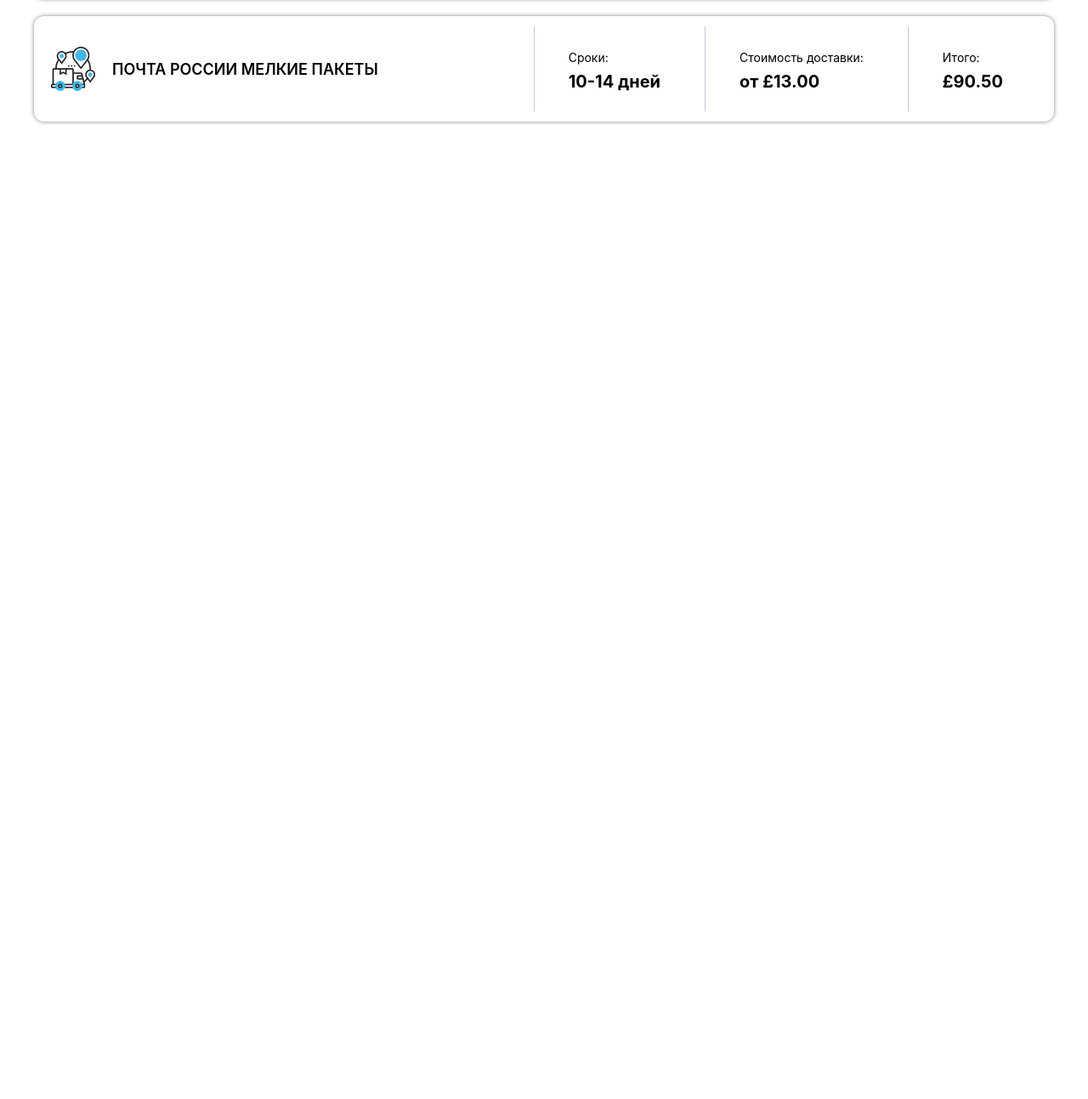
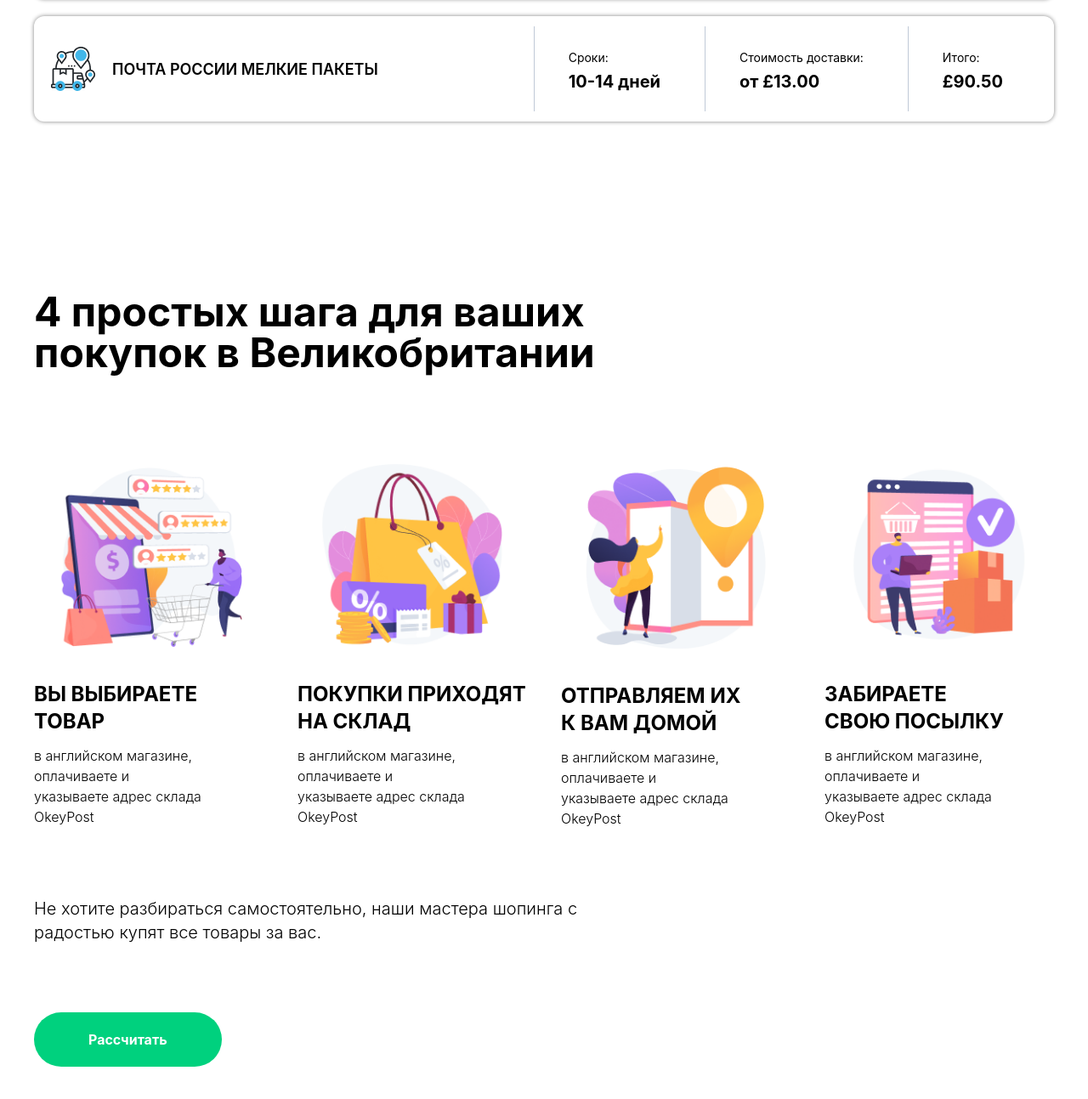
Before and after one commit to Vikingstrong/Home-Work-12, a website: page index.html in a window 1280 px wide. Shown: the part 4063-5356 px from the top of the page at 85% size. Before the commit the page ends 4306 px from the top, so only its background shows below. Drawn offline with nearby package versions, Linux system fonts and the light colour scheme; files that its build step writes are made by us from their sources.

Commit message:
Add section 7

```diff
--- a/index.html
+++ b/index.html
@@ -190,6 +190,31 @@
             </div>
         </div>
     </section>
+
+    <section class="flex flex-col gap-10 lg:gap-20 max-w-300 m-auto p-5 lg:px-0 lg:py-25 items-center lg:items-start">
+        <h2 class="text-4xl font-bold lg:text-5xl lg:w-[60%]">4 простых шага для ваших покупок в Великобритании </h2>
+        <div class="flex flex-col lg:flex-row gap-10">
+            <div class="flex flex-col gap-3 items-center lg:items-start text-center lg:text-start">
+                <img src="src/img/imgpage1/section7/icon1.png" alt="">
+                <h3 class="font-bold text-2xl">ВЫ ВЫБИРАЕТЕ <br> ТОВАР</h3>
+                <p class="font-light">в английском магазине, оплачиваете и <br> указываете адрес склада OkeyPost</p>
+            </div><div class="flex flex-col gap-3 items-center lg:items-start text-center lg:text-start">
+                <img src="src/img/imgpage1/section7/icon2.png" alt="">
+                <h3 class="font-bold text-2xl">ПОКУПКИ ПРИХОДЯТ <br> НА СКЛАД</h3>
+                <p class="font-light">в английском магазине, оплачиваете и <br> указываете адрес склада OkeyPost</p>
+            </div><div class="flex flex-col gap-3 items-center lg:items-start text-center lg:text-start">
+                <img src="src/img/imgpage1/section7/icon3.png" alt="">
+                <h3 class="font-bold text-2xl">ОТПРАВЛЯЕМ ИХ <br> К ВАМ ДОМОЙ</h3>
+                <p class="font-light">в английском магазине, оплачиваете и <br> указываете адрес склада OkeyPost</p>
+            </div><div class="flex flex-col gap-3 items-center lg:items-start text-center lg:text-start">
+                <img src="src/img/imgpage1/section7/icon4.png" alt="">
+                <h3 class="font-bold text-2xl">ЗАБИРАЕТЕ <br>СВОЮ ПОСЫЛКУ</h3>
+                <p class="font-light">в английском магазине, оплачиваете и <br> указываете адрес склада OkeyPost</p>
+            </div>
+        </div>
+        <p class="font-light text-xl text-center lg:text-start lg:w-[55%]">Не хотите разбираться самостоятельно, наши мастера шопинга с радостью купят все товары за вас.</p>
+        <button class="py-5 px-16 font-bold bg-[#00D17E] text-white rounded-4xl">Рассчитать</button>
+    </section>
 </main>
 </body>
 </html>
```
Also changed, not shown: src/img/imgpage1/section7/icon1.png (added), src/img/imgpage1/section7/icon2.png (added), src/img/imgpage1/section7/icon3.png (added), src/img/imgpage1/section7/icon4.png (added).
